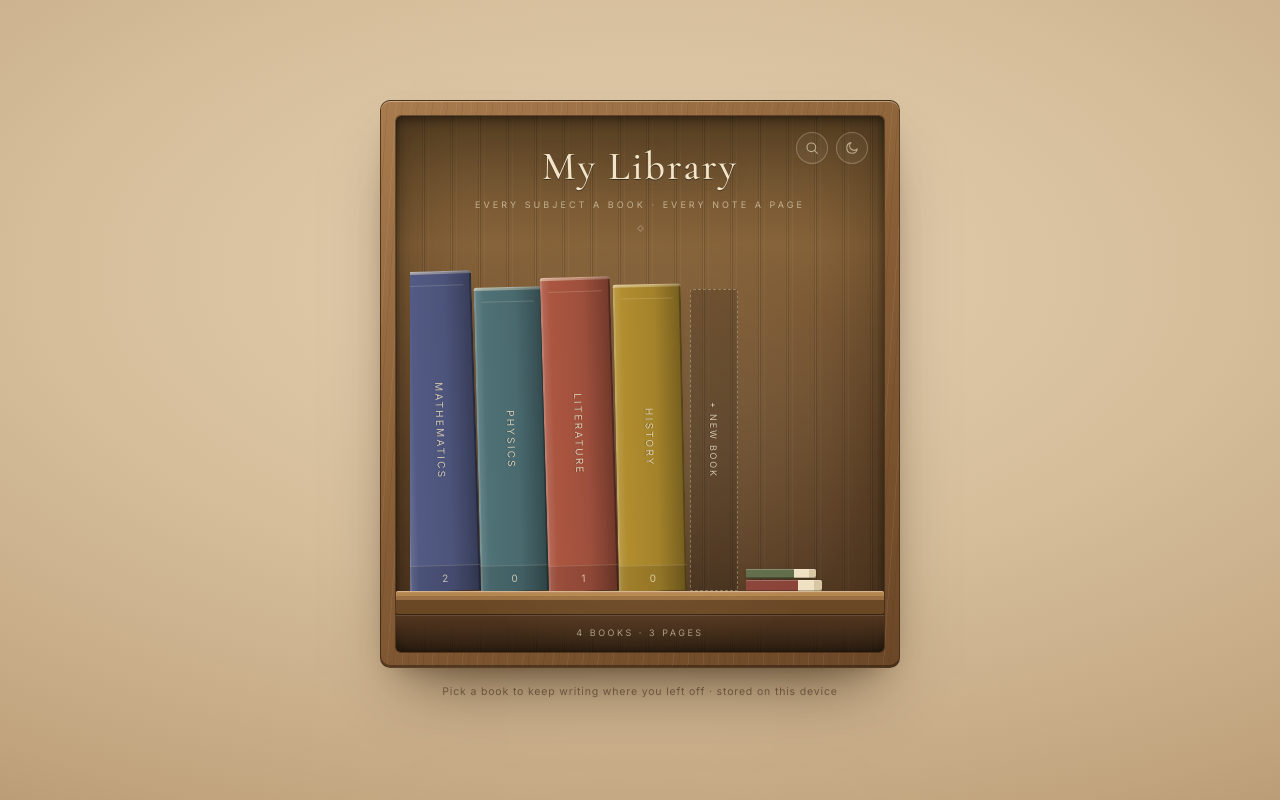
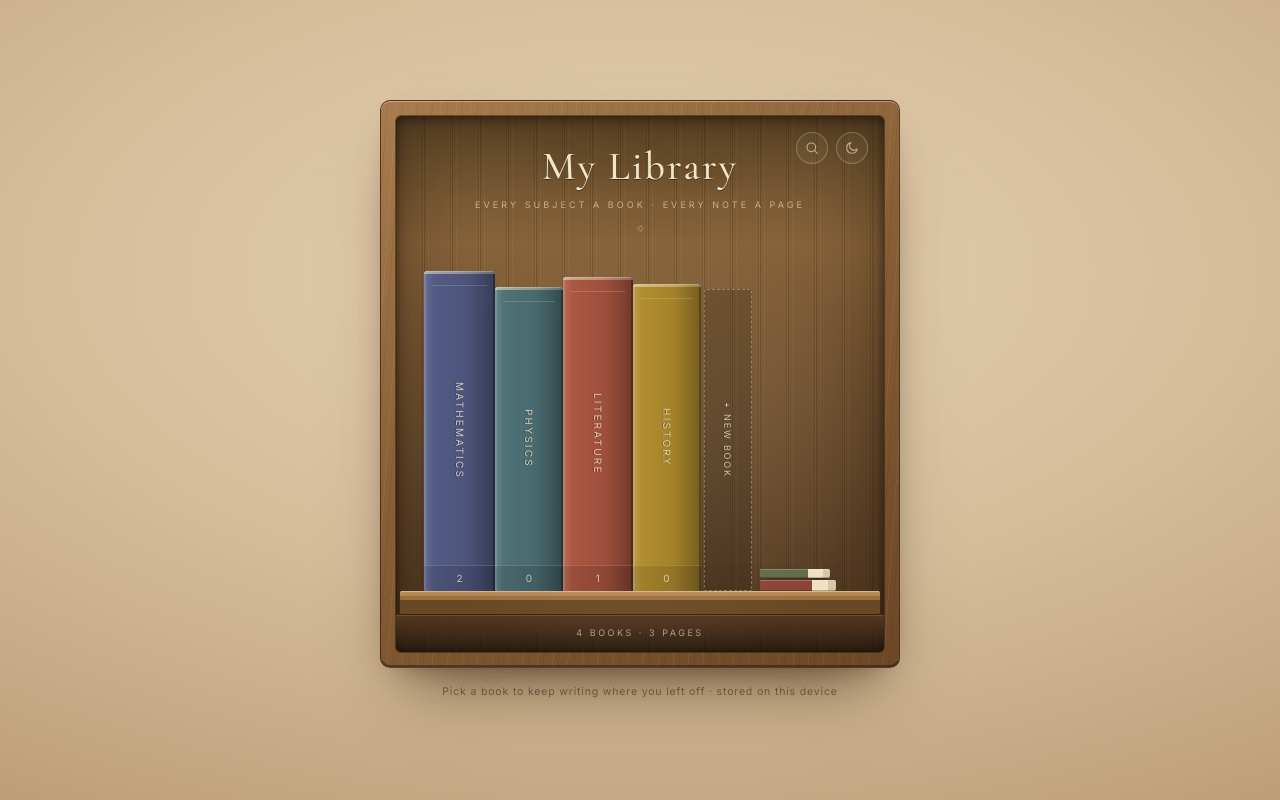
Before and after one commit to olcanaskar/my-library, a Next.js app: page / in a window 1280 px wide. Built offline with nearby package versions, Linux system fonts and the light colour scheme.

Commit message:
Revert "feat: lean the books against the shelf"
This reverts commit 567dfc2cd75e0767974430ebdaa61dc278699f9b.

```diff
--- a/app/globals.css
+++ b/app/globals.css
@@ -310,12 +310,12 @@ html[data-theme="dark"] .library-scene {
   justify-content: flex-start;
   gap: 0;
   min-width: max-content;
-  padding: 14px 0 0;
+  padding: 14px 14px 0;
 }
 
 .shelf-board {
   height: 24px;
-  margin: 0;
+  margin: 0 4px;
   border-radius: 2px;
   background: linear-gradient(
     180deg,
@@ -387,8 +387,6 @@ html[data-theme="dark"] .scene-hint {
   align-items: center;
   justify-content: center;
   flex-shrink: 0;
-  transform: rotate(var(--tilt, 0deg));
-  transform-origin: bottom center;
   border-radius: 3px 3px 1px 1px;
   background:
     linear-gradient(
@@ -425,7 +423,7 @@ html[data-theme="dark"] .scene-hint {
 }
 
 .book-spine:hover {
-  transform: translateY(-6px) rotate(var(--tilt, 0deg));
+  transform: translateY(-6px);
   filter: brightness(1.06);
   box-shadow:
     inset 0 1px 0 rgba(255, 245, 225, 0.28),
--- a/components/library/BookSpine.tsx
+++ b/components/library/BookSpine.tsx
@@ -6,8 +6,6 @@ import type { BookRect } from "./BookOpening";
 
 /** Slight height differences so the shelf reads as real books, not bars. */
 const STAGGER = [0, 16, 6, 13, 3, 18];
-/** A gentle lean, as if the row settled against the left side. */
-const TILT = [-1.8, -1.4, -1.7, -1.2, -1.6, -1];
 
 type BookSpineProps = {
   subject: Subject;
@@ -58,7 +56,6 @@ export function BookSpine({
           height,
           // Dust the stored colour down towards the wood so the shelf feels aged.
           "--spine-color": `color-mix(in oklab, ${subject.color} 76%, #6b4e30)`,
-          "--tilt": `${TILT[index % TILT.length]}deg`,
         } as React.CSSProperties
       }
     >
```
